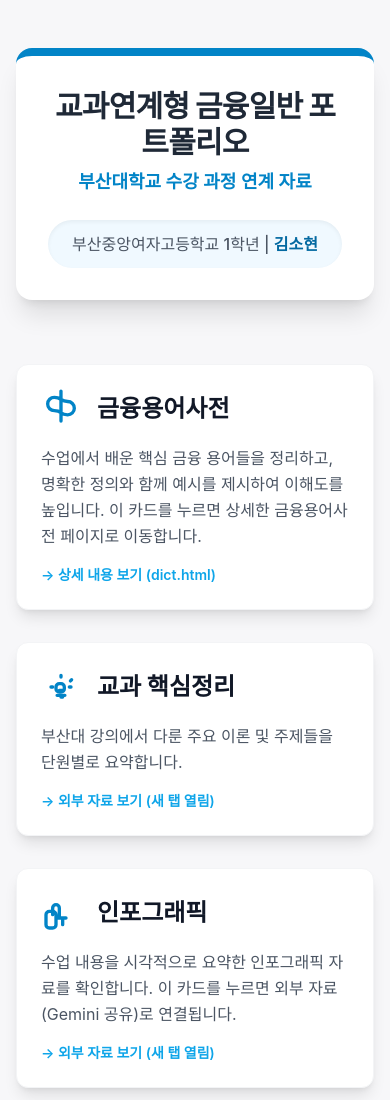
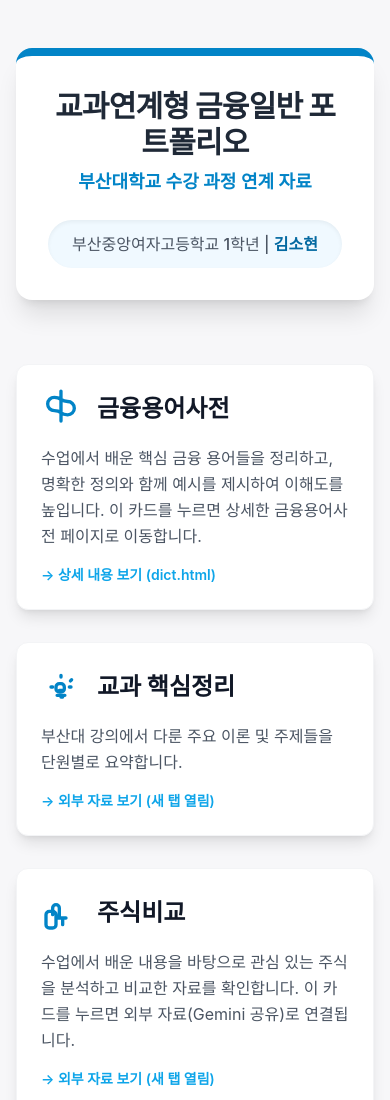
Before and after one commit to pnuedust02/coschool, a plain HTML site: page index.html in a window 390 px wide. Shown: the top 1100 px of the page. Drawn offline with nearby package versions, Linux system fonts and the light colour scheme.

Commit message:
Update index.html

```diff
--- a/index.html
+++ b/index.html
@@ -82,18 +82,18 @@
                 </div>
             </a>
 
-            <!-- 인포그래픽 카드 (전체 너비, 외부 링크) -->
-            <a href="https://gemini.google.com/share/f9e8fe91f478" class="group block lg:col-span-2" target="_blank">
+            <!-- 주식비교 카드 (전체 너비, 외부 링크) -->
+            <a href="https://gemini.google.com/share/ea5bb1767d35" class="group block lg:col-span-2" target="_blank">
                 <div class="bg-white p-6 sm:p-8 rounded-xl shadow-lg hover:shadow-2xl transition duration-300 transform hover:-translate-y-1 h-full border border-gray-100">
                     <div class="flex items-center mb-4">
                         <!-- 📊 차트 아이콘 (Lucide Icon Placeholder) -->
                         <svg class="w-10 h-10 text-sky-600 mr-4 flex-shrink-0" fill="none" stroke="currentColor" viewBox="0 0 24 24" xmlns="http://www.w3.org/2000/svg"><path stroke-linecap="round" stroke-linejoin="round" stroke-width="2" d="M9 19v-6a2 2 0 00-2-2H5a2 2 0 00-2 2v6a2 2 0 002 2h2a2 2 0 002-2zm0 0v-4h4v4m0-4h2m-4 0h-2m2 0V9a2 2 0 00-2-2H9a2 2 0 00-2 2v4"></path></svg>
                         <h2 class="text-2xl sm:text-3xl font-bold text-gray-900 group-hover:text-sky-700 transition duration-300">
-                            인포그래픽
+                            주식비교
                         </h2>
                     </div>
                     <p class="text-gray-600 leading-relaxed">
-                        수업 내용을 시각적으로 요약한 인포그래픽 자료를 확인합니다. 이 카드를 누르면 외부 자료(Gemini 공유)로 연결됩니다.
+                        수업에서 배운 내용을 바탕으로 관심 있는 주식을 분석하고 비교한 자료를 확인합니다. 이 카드를 누르면 외부 자료(Gemini 공유)로 연결됩니다.
                     </p>
                     <div class="mt-4 text-sm font-semibold text-sky-500 group-hover:text-sky-600">
                         → 외부 자료 보기 (새 탭 열림)
```
